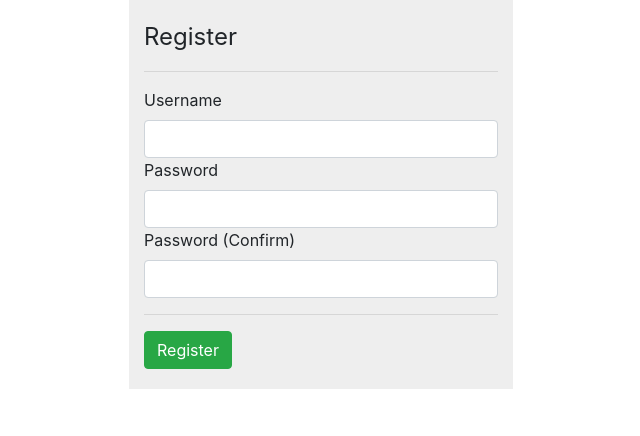
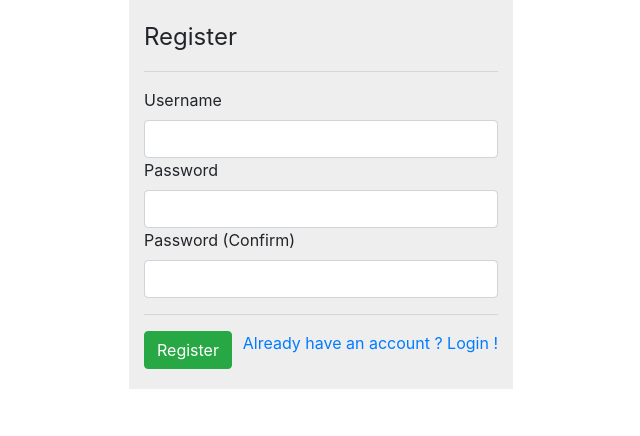
Before and after one commit to Montlucon/Aubergine, a PHP site: page /register.html in a window 1280 px wide. Shown: the part 65-501 px from the top of the page, without its empty margins (319-959 px from the left). Run offline with PHP 8.4, Linux system fonts and the light colour scheme; some libraries are stand-ins or nearby versions.

Commit message:
Add login link on register page

```diff
--- a/assets/css/register.css
+++ b/assets/css/register.css
@@ -4,3 +4,7 @@
   padding: 20px;
   margin-top: 5%;
 }
+
+.login-link{
+  float: right;
+}
--- a/register.html
+++ b/register.html
@@ -41,6 +41,7 @@
             <div class="control-group">
                 <div class="controls">
                     <button class="btn btn-success" id="register_btn">Register</button>
+					<a href="login.html" class="link login-link">Already have an account ? Login !</a>
                 </div>
             </div>
         </fieldset>
```
